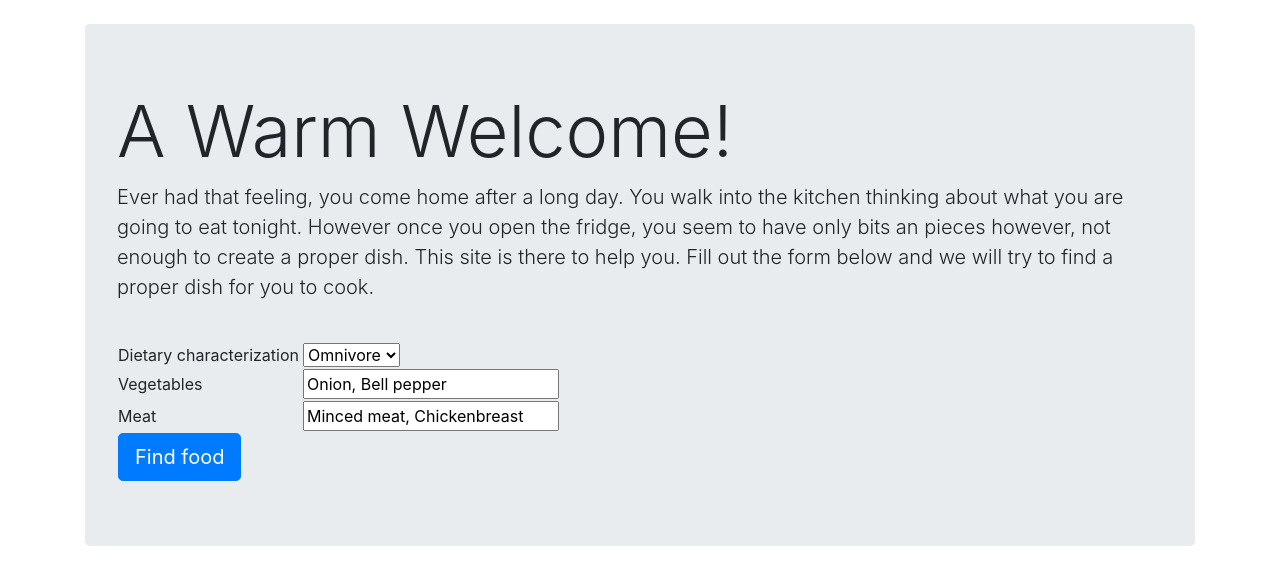
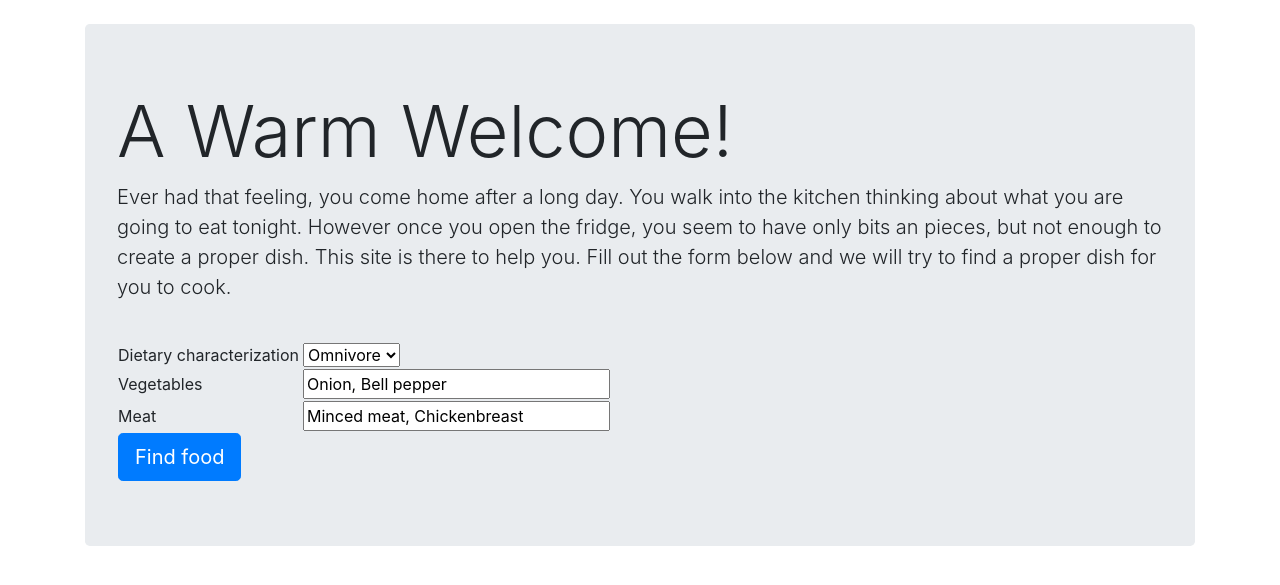
Before and after one commit to luuk382/website2, a Django app: page / in a window 1280 px wide. Shown: the part 56-641 px from the top of the page. Run offline with Django 3.2, Linux system fonts and the light colour scheme; data that the repository does not hold is empty; some libraries are stand-ins or nearby versions.

Commit message:
I really need some sleep

```diff
--- a/recipe/Form.py
+++ b/recipe/Form.py
@@ -6,10 +6,12 @@ class FoodInput(forms.Form):
     vegetables = forms.CharField(label='Vegetables',
                                  widget=forms.TextInput(attrs={
                                     'placeholder': 'Onion, Bell pepper',
-                                    'value': 'Onion, Bell pepper'
+                                    'value': 'Onion, Bell pepper',
+                                    'size': '25'
                                  }))
     meat = forms.CharField(label='Meat',
                            widget=forms.TextInput(attrs={
                                     'placeholder': 'Minced meat, Chickenbreast',
-                                    'value': 'Minced meat, Chickenbreast'
+                                    'value': 'Minced meat, Chickenbreast',
+                                    'size': '25'
                            }))
--- a/recipe/templates/recipe/home/index.html
+++ b/recipe/templates/recipe/home/index.html
@@ -8,7 +8,7 @@
       <header class="jumbotron my-4">
         <h1 class="display-3">A Warm Welcome!</h1>
         <p class="lead">Ever had that feeling, you come home after a long day. You walk into the kitchen thinking about what you are going to eat tonight. However once you open the fridge, you seem
-        to have only bits an pieces however, not enough to create a proper dish. This site is there to help you. Fill out the form below and we will try to find a proper dish for you to cook. </p>
+        to have only bits an pieces, but not enough to create a proper dish. This site is there to help you. Fill out the form below and we will try to find a proper dish for you to cook. </p>
         <br>
         <form method="POST">{% csrf_token %}
           <table>
```
